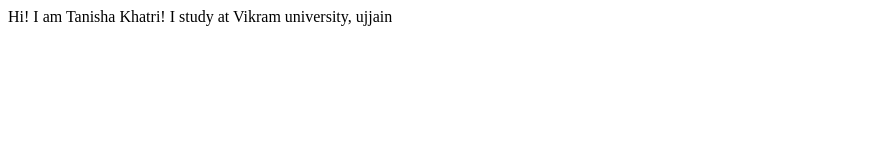
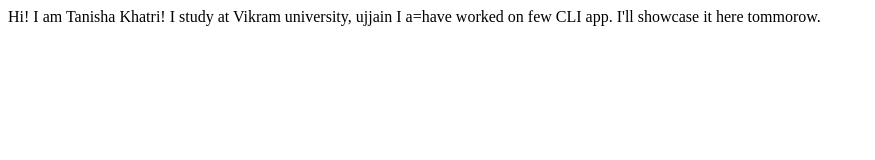
Before and after one commit to TanishaKhatri/TanishaKhatri-site, a plain HTML site: page index.html in a window 1280 px wide. Shown: the whole page, without its empty margins (0-875 px from the left). Drawn offline with Linux system fonts and the light colour scheme.

Commit message:
update details of project

```diff
--- a/index.html
+++ b/index.html
@@ -8,5 +8,6 @@
 <body>
     Hi! I am Tanisha Khatri!
     I study at Vikram university, ujjain
+    I a=have worked on few CLI app. I'll showcase it here tommorow.
 </body>
 </html>
```
